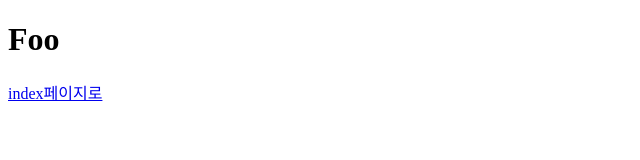
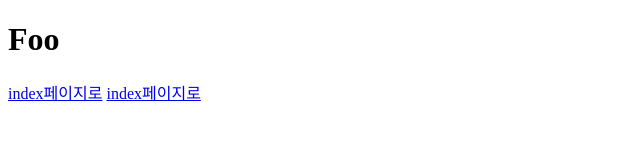
Before and after one commit to chunmujin/web_client_workspaces, a plain HTML site: page 01_html/foo.html in a window 1280 px wide. Shown: the whole page, without its empty margins (0-640 px from the left). Drawn offline with Linux system fonts and the light colour scheme.

Commit message:
web_client_workspaces 추가

```diff
--- a/01_html/foo.html
+++ b/01_html/foo.html
@@ -4,6 +4,7 @@
     <body>
         <h1>Foo</h1>
         <a href="index.html">index페이지로</a>
+        <a href="index.html">index페이지로</a>
     </body>
 
 
```
Also changed, not shown: 01_html/01_text.html (line endings or trailing spaces), 1 other file.
